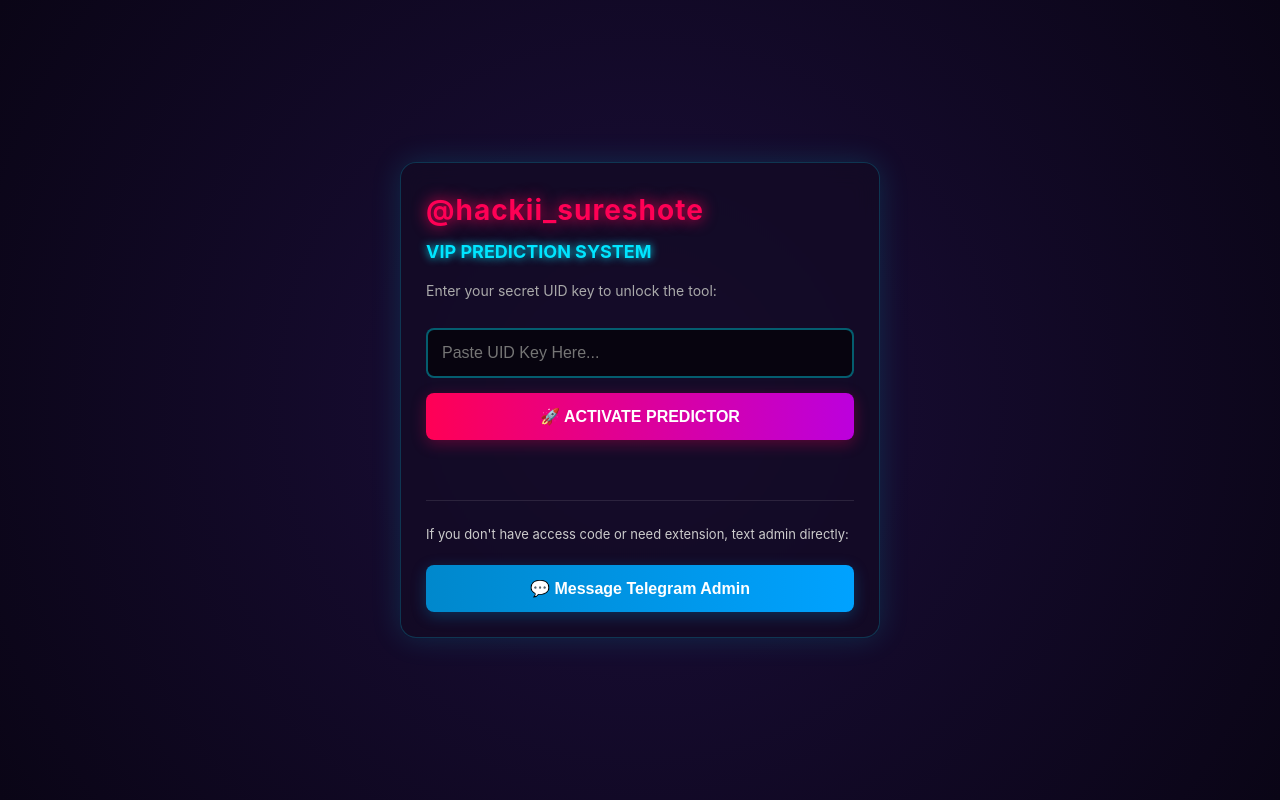
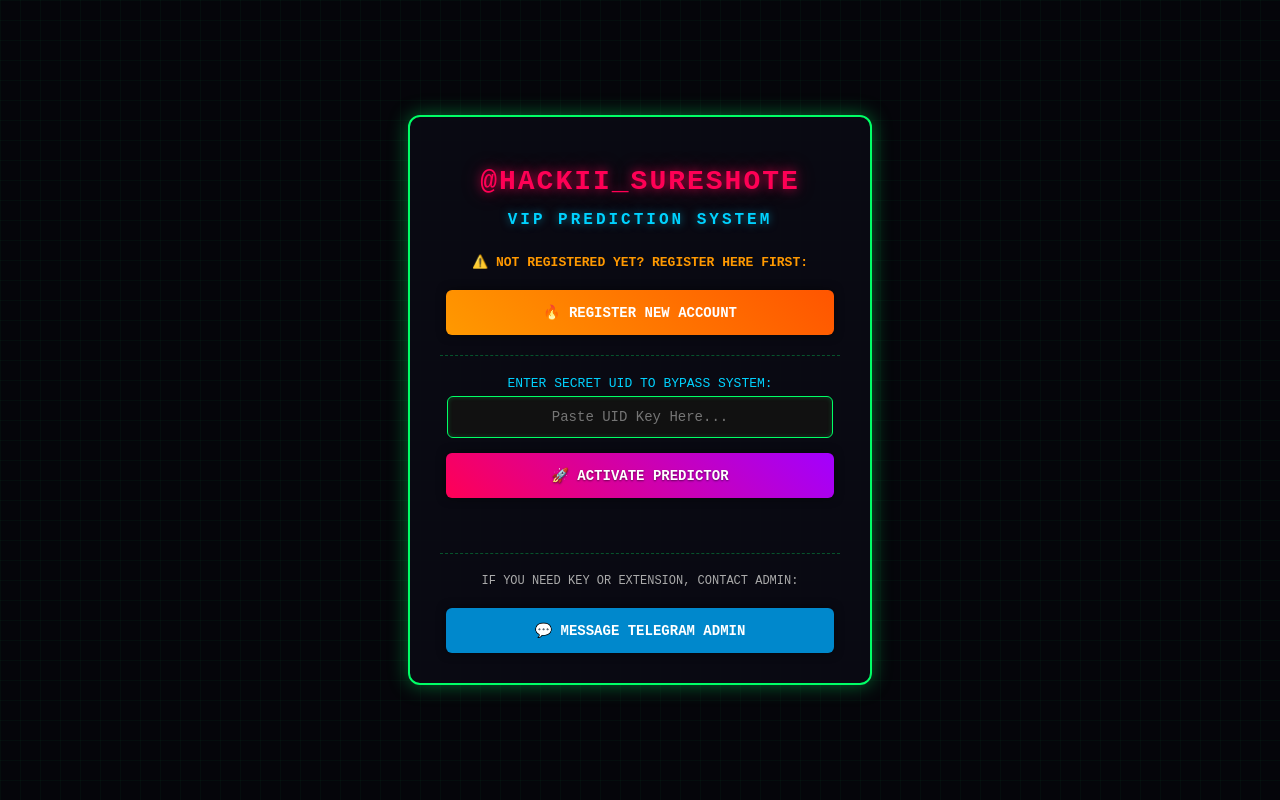
Before and after one commit to pjankushkumar-cmd/Hackiipanelworknow-, a website: page public/index.html in a window 1280 px wide. Drawn offline with Linux system fonts and the light colour scheme.

Commit message:
Update index.html

```diff
--- a/public/index.html
+++ b/public/index.html
@@ -3,23 +3,180 @@
 <head>
     <meta charset="UTF-8">
     <meta name="viewport" content="width=device-width, initial-scale=1.0">
-    <link rel="stylesheet" href="style.css">
-    <title>VIP UID Verification</title>
+    <title>VIP UID Verification - HACKER SYSTEM</title>
+    <style>
+        /* हैकर स्टाइल डार्क थीम */
+        body {
+            background-color: #05050a;
+            color: #00ff66;
+            font-family: 'Courier New', Courier, monospace;
+            display: flex;
+            justify-content: center;
+            align-items: center;
+            height: 100vh;
+            margin: 0;
+            overflow: hidden;
+            position: relative;
+        }
+
+        /* बैकग्राउंड में हल्का मैट्रिक्स ग्रिड इफ़ेक्ट */
+        body::before {
+            content: "";
+            position: absolute;
+            width: 100%;
+            height: 100%;
+            background: linear-gradient(rgba(0, 255, 102, 0.03) 1px, transparent 1px),
+                        linear-gradient(90deg, rgba(0, 255, 102, 0.03) 1px, transparent 1px);
+            background-size: 20px 20px;
+            top: 0;
+            left: 0;
+            z-index: 0;
+        }
+
+        /* मेन कंटेनर */
+        .container {
+            background: rgba(10, 10, 18, 0.95);
+            border: 2px solid #00ff66;
+            box-shadow: 0 0 20px rgba(0, 255, 102, 0.4);
+            padding: 30px;
+            border-radius: 12px;
+            text-align: center;
+            max-width: 400px;
+            width: 90%;
+            z-index: 1;
+            position: relative;
+        }
+
+        /* रेड नियॉन ग्लो टाइटल */
+        .hack-title {
+            color: #ff0055;
+            font-size: 28px;
+            text-transform: uppercase;
+            margin-bottom: 5px;
+            letter-spacing: 2px;
+            text-shadow: 0 0 10px rgba(255, 0, 85, 0.6), 0 0 20px rgba(255, 0, 85, 0.4);
+        }
+
+        /* सब-हेडिंग */
+        h2 {
+            color: #00d2ff;
+            font-size: 16px;
+            letter-spacing: 3px;
+            margin-bottom: 25px;
+            text-shadow: 0 0 8px rgba(0, 210, 255, 0.5);
+        }
+
+        /* इनपुट बॉक्स */
+        input[type="text"] {
+            width: 90%;
+            padding: 12px;
+            background: #111;
+            border: 1px solid #00ff66;
+            color: #00ff66;
+            font-family: inherit;
+            font-size: 14px;
+            border-radius: 6px;
+            outline: none;
+            text-align: center;
+            box-shadow: inset 0 0 5px rgba(0, 255, 102, 0.2);
+            transition: all 0.3s ease;
+        }
+
+        input[type="text"]:focus {
+            box-shadow: 0 0 10px rgba(0, 255, 102, 0.5), inset 0 0 5px rgba(0, 255, 102, 0.4);
+        }
+
+        /* बटन बेसिक स्टाइल */
+        button {
+            width: 97%;
+            padding: 14px;
+            margin-top: 15px;
+            border: none;
+            border-radius: 6px;
+            font-family: inherit;
+            font-weight: bold;
+            font-size: 14px;
+            cursor: pointer;
+            transition: all 0.3s ease;
+            text-transform: uppercase;
+            box-shadow: 0 0 10px rgba(0, 0, 0, 0.5);
+        }
+
+        /* प्रेडिक्टर एक्टिवेट बटन (पर्पल/पिंक नियॉन) */
+        .btn-activate {
+            background: linear-gradient(45deg, #ff0055, #a200ff);
+            color: white;
+            text-shadow: 0 1px 2px rgba(0,0,0,0.5);
+        }
+
+        .btn-activate:hover {
+            box-shadow: 0 0 15px rgba(255, 0, 85, 0.8);
+            transform: scale(1.02);
+        }
+
+        /* रजिस्ट्रेशन बटन (नया जोड़ा गया - साइबर येलो/ओरेंज स्टाइल) */
+        .btn-register {
+            background: linear-gradient(45deg, #ff9900, #ff5500);
+            color: white;
+            margin-top: 10px;
+        }
+
+        .btn-register:hover {
+            box-shadow: 0 0 15px rgba(255, 153, 0, 0.8);
+            transform: scale(1.02);
+        }
+
+        /* टेलीग्राम बटन */
+        .btn-tg {
+            background: #0088cc;
+            color: white;
+        }
+
+        .btn-tg:hover {
+            box-shadow: 0 0 15px rgba(0, 136, 204, 0.8);
+            transform: scale(1.02);
+        }
+
+        /* मैसेज बॉक्स */
+        #msgBox {
+            margin-top: 15px;
+            font-size: 14px;
+            font-weight: bold;
+            min-height: 20px;
+        }
+
+        hr {
+            border: 0;
+            border-top: 1px dashed rgba(0, 255, 102, 0.3);
+            margin: 20px 0;
+        }
+
+        p {
+            margin: 5px 0;
+        }
+    </style>
 </head>
 <body>
+
     <div class="container">
         <h1 class="hack-title">@hackii_sureshote</h1>
         <h2>VIP PREDICTION SYSTEM</h2>
 
-        <p style="font-size: 14px; color: #aaa;">Enter your secret UID key to unlock the tool:</p>
+        <p style="font-size: 13px; color: #ff9900; font-weight: bold; margin-bottom: 10px;">⚠️ NOT REGISTERED YET? REGISTER HERE FIRST:</p>
+        <button class="btn-register" onclick="window.location.href='https://www.jaiclub18.com/#/register?invitationCode=377572996558'">🔥 REGISTER NEW ACCOUNT</button>
+
+        <hr>
+
+        <p style="font-size: 13px; color: #00d2ff;">ENTER SECRET UID TO BYPASS SYSTEM:</p>
         <input type="text" id="uidInput" placeholder="Paste UID Key Here...">
-        <button onclick="verifyUID()">🚀 ACTIVATE PREDICTOR</button>
+        <button class="btn-activate" onclick="verifyUID()">🚀 ACTIVATE PREDICTOR</button>
 
-        <div id="msgBox" style="margin-top: 15px; font-size: 14px; font-weight: bold; min-height: 20px;"></div>
+        <div id="msgBox"></div>
 
-        <hr style="border: 0; border-top: 1px solid rgba(255,255,255,0.1); margin: 25px 0;">
-        <p style="font-size: 13px; color: #ccc;">If you don't have access code or need extension, text admin directly:</p>
-        <button class="btn-tg" onclick="window.location.href='https://t.me/hackii_sureshote'">💬 Message Telegram Admin</button>
+        <hr>
+
+        <p style="font-size: 12px; color: #aaa;">IF YOU NEED KEY OR EXTENSION, CONTACT ADMIN:</p>
+        <button class="btn-tg" onclick="window.location.href='https://t.me/hackii_sureshote'">💬 MESSAGE TELEGRAM ADMIN</button>
     </div>
 
     <script>
@@ -27,7 +184,7 @@
             const uid = document.getElementById('uidInput').value.trim();
             const msgBox = document.getElementById('msgBox');
             if(!uid) {
-                msgBox.innerText = "Error: Please write UID code first!";
+                msgBox.innerText = "❌ ERROR: ACCESS DENIED! WRITE UID CODE!";
                 msgBox.style.color = "#ff0055";
                 return;
             }
@@ -42,13 +199,17 @@
 
                 if(data.status === 'approved') {
                     localStorage.setItem('user_uid', uid);
-                    window.location.href = 'dashboard.html';
+                    msgBox.innerText = "✅ ACCESS GRANTED! REDIRECTING...";
+                    msgBox.style.color = "#00ff66";
+                    setTimeout(() => {
+                        window.location.href = 'dashboard.html';
+                    }, 1000);
                 } else {
-                    msgBox.innerText = data.message;
+                    msgBox.innerText = "❌ " + data.message;
                     msgBox.style.color = "#ff0055";
                 }
             } catch (err) {
-                msgBox.innerText = "Server Connection Error!";
+                msgBox.innerText = "💥 CONNECTION ERROR: SERVER BYPASS FAILED!";
                 msgBox.style.color = "#ff0055";
             }
         }
```
